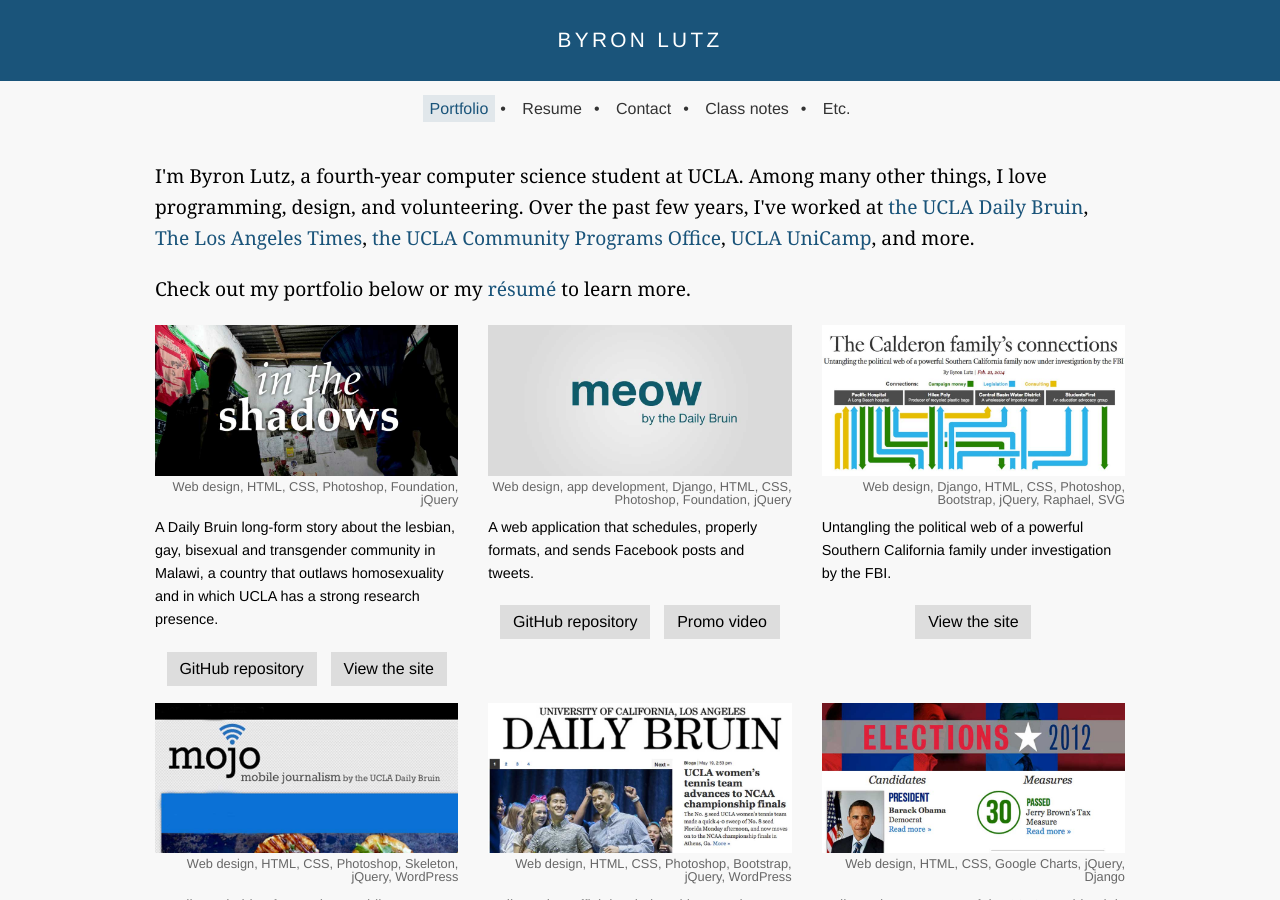
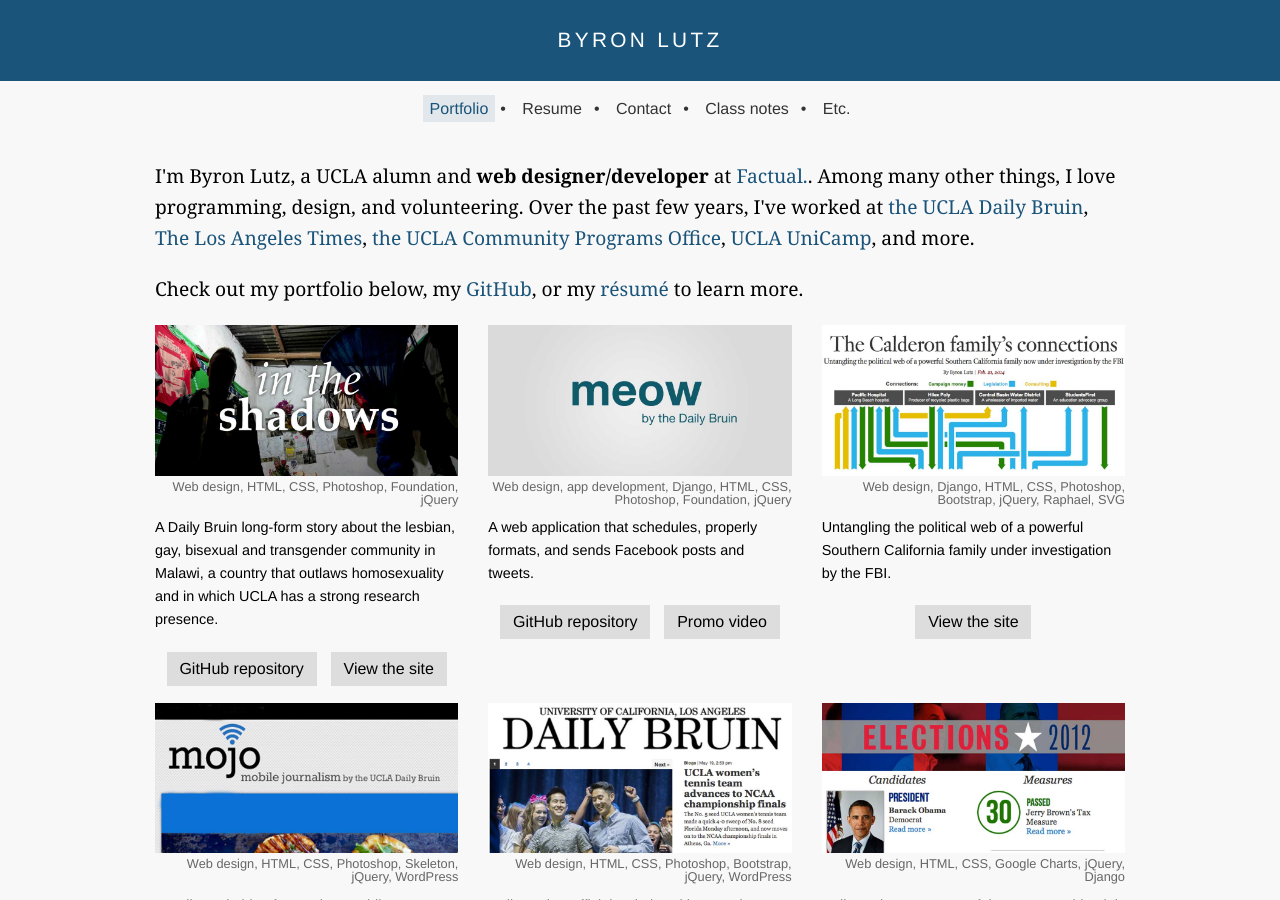
Before and after one commit to blutz/blutz.github.io, a Jekyll site: the page built from index.html, in a window 1280 px wide and 900 px high. Built offline with Jekyll 4.4.1, drawn with Linux system fonts in a browser that asks for light colours.

Commit message:
Updated description

```diff
--- a/index.html
+++ b/index.html
@@ -5,8 +5,8 @@
 ---
 <div class="row">
     <div class="small-12 columns">
-        <p>I'm Byron Lutz, a fourth-year computer science student at UCLA. Among many other things, I love programming, design, and volunteering. Over the past few years, I've worked at <a href="http://dailybruin.com/">the UCLA Daily Bruin</a>, <a href="http://latimes.com/">The Los Angeles Times</a>, <a href="http://cpo.ucla.edu/">the UCLA Community Programs Office</a>, <a href="http://www.unicamp.org">UCLA UniCamp</a>, and more.</p>
-        <p>Check out my portfolio below or my <a href="{{ site.url }}/resume.pdf">résumé</a> to learn more.</p>
+        <p>I'm Byron Lutz, a UCLA alumn and <strong>web designer/developer</strong> at <a href="http://factual.com">Factual.</a></a>. Among many other things, I love programming, design, and volunteering. Over the past few years, I've worked at <a href="http://dailybruin.com/">the UCLA Daily Bruin</a>, <a href="http://latimes.com/">The Los Angeles Times</a>, <a href="http://cpo.ucla.edu/">the UCLA Community Programs Office</a>, <a href="http://www.unicamp.org">UCLA UniCamp</a>, and more.</p>
+        <p>Check out my portfolio below, my <a href="https://github.com/blutz/">GitHub</a>, or my <a href="{{ site.url }}/resume.pdf">résumé</a> to learn more.</p>
     </div><!-- /12 -->
 </div><!-- /row -->
 
```
